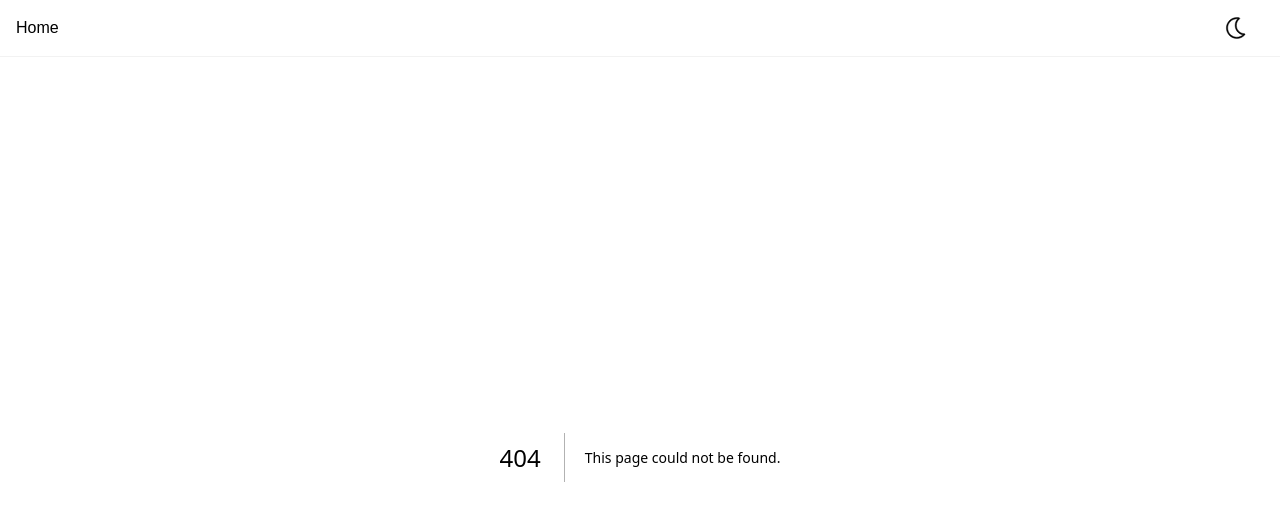
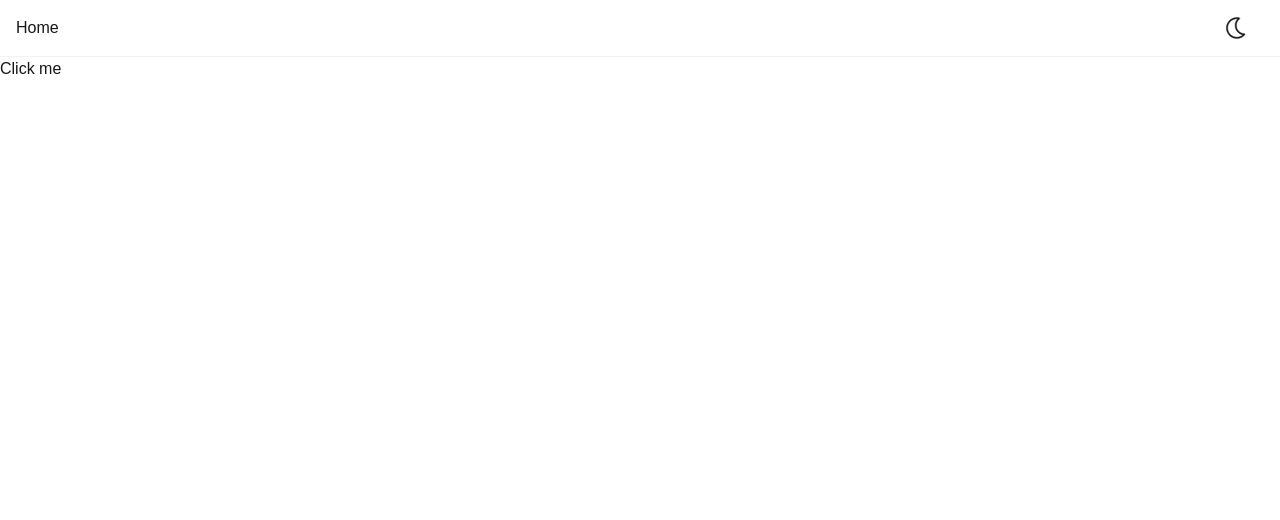
Before and after one commit to Sujal-Vanjare/react-learn, a Next.js app: page /responding-to-events in a window 1280 px wide. Before the commit this address had no page. Shown: the top 520 px of the page. Built offline with nearby package versions, Linux system fonts and the light colour scheme.

Commit message:
responding to events

```diff
--- a/src/app/page.tsx
+++ b/src/app/page.tsx
@@ -5,6 +5,7 @@ const pages = [
   { id: 1, name: "nesting components", href: "/nesting-components" },
   { id: 2, name: "displaying data", href: "/displaying-data" },
   { id: 3, name: "conditional rendering", href: "/conditional-rendering" },
+  { id: 4, name: "responding to events", href: "/responding-to-events" },
 ];
 
 export default function Home() {
--- /dev/null
+++ b/src/app/responding-to-events/page.jsx
@@ -0,0 +1,9 @@
+"use client";
+
+export default function Page() {
+  function handleClick() {
+    alert("You clicked me!");
+  }
+
+  return <button onClick={handleClick}>Click me</button>;
+}
```
